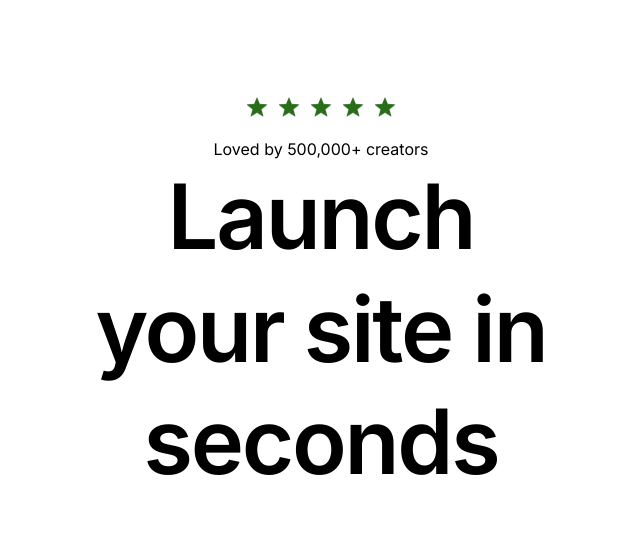
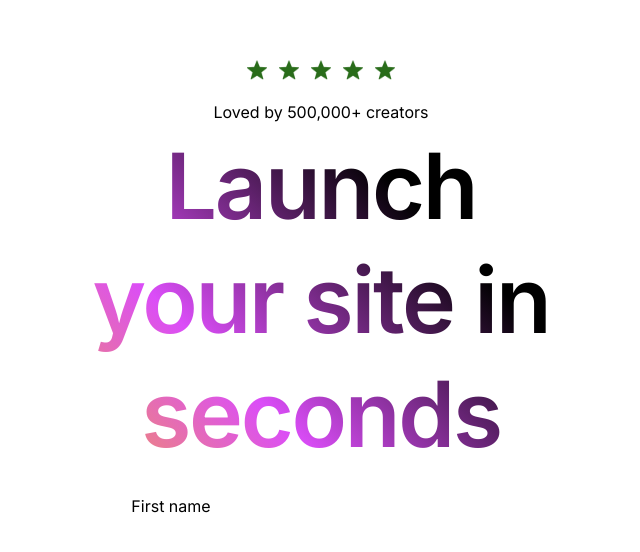
Before and after one commit to SamJohn04/biolink-clone, a Next.js app: page / in a window 1280 px wide. Shown: the part 102-654 px from the top of the page, without its empty margins (319-959 px from the left). Built offline with nearby package versions, Linux system fonts and the light colour scheme.

Commit message:
update : home

```diff
--- a/src/app/globals.css
+++ b/src/app/globals.css
@@ -42,3 +42,21 @@ body {
     )
     rgb(var(--background-start-rgb));
 }
+
+@keyframes gradientAnimation {
+  0% {
+      background-position: 100% 0;
+  }
+  100% {
+      background-position: -100% 0;
+  }
+}
+
+.gradient-text {
+  background: linear-gradient(45deg, #000000, #fdb712,#db4df8, #000000, #000000);;
+  background-size: 200% 100%;
+  color: transparent;
+  -webkit-background-clip: text;
+  background-clip: text;
+  animation: gradientAnimation 5s linear infinite;
+}
--- a/src/app/page.tsx
+++ b/src/app/page.tsx
@@ -1,25 +1,29 @@
-import Image from 'next/image'
+import Image from "next/image";
 
 export default function Home() {
   return (
-    <main className='flex flex-col w-full h-full min-h-screen bg-white items-center justify-center'>
-      <div className='flex flex-col w-[40%]'>
-        <div className='flex items-center justify-center   gap-3 '>
+    <main className="flex flex-col w-full h-full min-h-screen bg-white items-center justify-center">
+      <div className="flex flex-col w-[40%]">
+        <div className="flex items-center justify-center   gap-3 ">
           <img width="20" height="20" src="./star.png" alt="star--v1" />
           <img width="20" height="20" src="./star.png" alt="star--v1" />
           <img width="20" height="20" src="./star.png" alt="star--v1" />
           <img width="20" height="20" src="./star.png" alt="star--v1" />
           <img width="20" height="20" src="./star.png" alt="star--v1" />
         </div>
-        <div className='flex text-black justify-center pt-5'>
+        <div className="flex text-black justify-center pt-5">
           Loved by 500,000+ creators
         </div>
-
       </div>
-      <div className='flex items-center md:w-[40%] w-[90%] px-5'>
-        <div className='md:text-[90px] text-[40px] text-black font-poppins text-center leading-tight tracking-tight'> Launch your site in seconds</div>
+      <div className="flex items-center md:w-[43%] w-[90%] px-[10px]">
+        <div className="md:text-[5.7rem] text-[40px] text-black font-poppins text-center leading-tight tracking-tight gradient-text p-[1%]">
+          Launch your site in seconds
+        </div>
       </div>
-
+      <div className="flex items-center justify-center">
+        <label className="">First name</label>
+        <input className="w-[300px] h-[60px]" />
+      </div>
     </main>
-  )
+  );
 }
```
